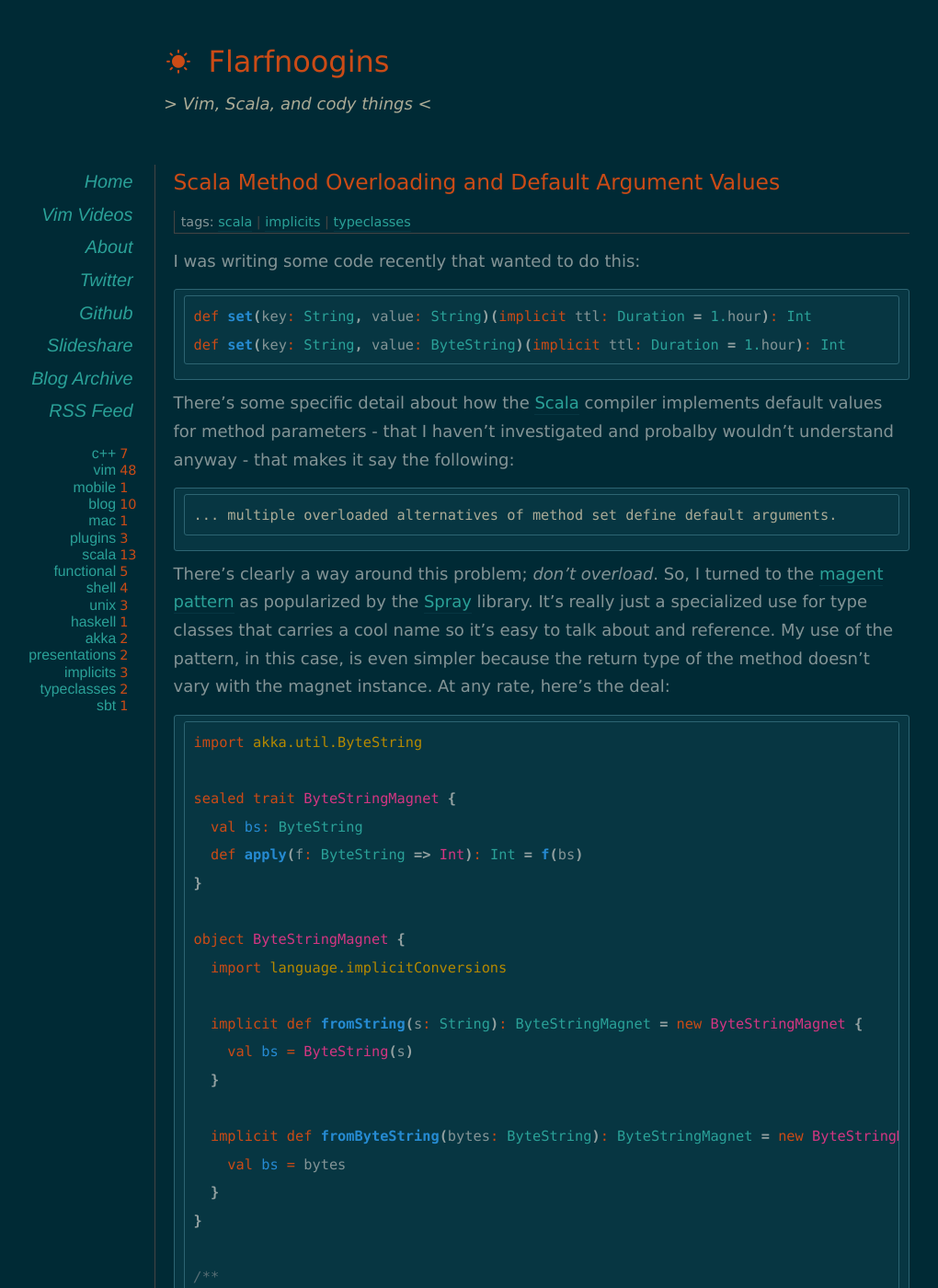
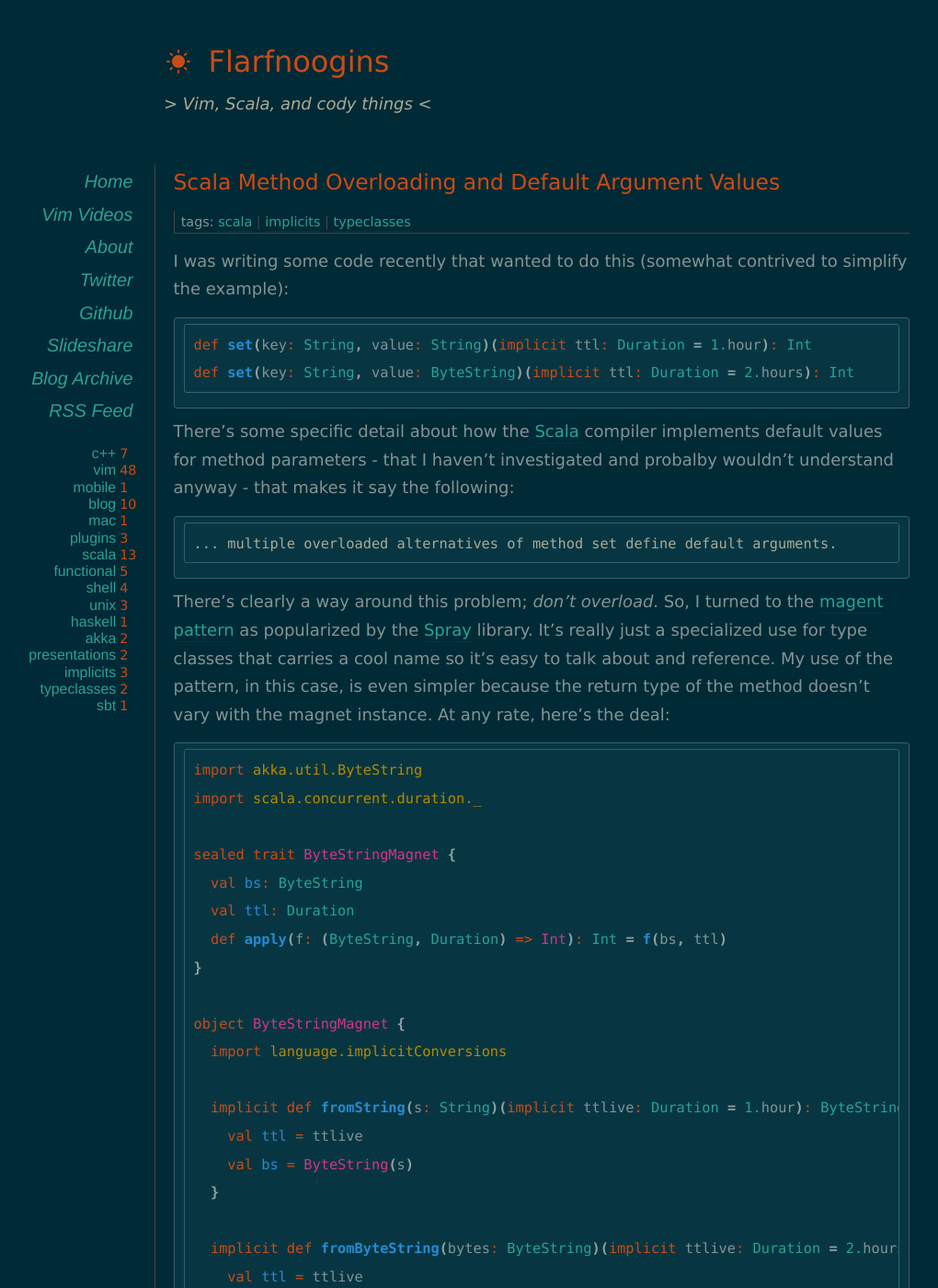
Before and after one commit to derekwyatt/derekwyatt.github.io, a Jekyll site: the page built from _posts/2014-01-11-scala-method-overloading-and-default-argument-values.markdown, in a window 1280 px wide and 1400 px high. Shown: the whole window at 92% size, without its empty margins (62-1082 px from the left). Built offline with Jekyll 4.4.1, drawn with Linux system fonts in a browser that asks for light colours; nearby versions of some CDN libraries; Markdown is read by kramdown in place of the engine named in the settings; some of the changed text lies outside the part shown.

Commit message:
Made the example a bit better

````diff
--- a/_posts/2014-01-11-scala-method-overloading-and-default-argument-values.markdown
+++ b/_posts/2014-01-11-scala-method-overloading-and-default-argument-values.markdown
@@ -6,11 +6,11 @@ tag:
 - implicits
 - typeclasses
 ---
-I was writing some code recently that wanted to do this:
+I was writing some code recently that wanted to do this (somewhat contrived to simplify the example):
 
 ``` scala
 def set(key: String, value: String)(implicit ttl: Duration = 1.hour): Int
-def set(key: String, value: ByteString)(implicit ttl: Duration = 1.hour): Int
+def set(key: String, value: ByteString)(implicit ttl: Duration = 2.hours): Int
 ```
 
 There's some specific detail about how the [Scala][1] compiler implements default values for method parameters - that I haven't investigated and probalby wouldn't understand anyway - that makes it say the following:
@@ -23,32 +23,39 @@ There's clearly a way around this problem; _don't overload_.  So, I turned to th
 
 ``` scala
 import akka.util.ByteString
+import scala.concurrent.duration._
 
 sealed trait ByteStringMagnet {
   val bs: ByteString
-  def apply(f: ByteString => Int): Int = f(bs)
+  val ttl: Duration
+  def apply(f: (ByteString, Duration) => Int): Int = f(bs, ttl)
 }
 
 object ByteStringMagnet {
   import language.implicitConversions
 
-  implicit def fromString(s: String): ByteStringMagnet = new ByteStringMagnet {
+  implicit def fromString(s: String)(implicit ttlive: Duration = 1.hour): ByteStringMagnet = new ByteStringMagnet {
+    val ttl = ttlive
     val bs = ByteString(s)
   }
 
-  implicit def fromByteString(bytes: ByteString): ByteStringMagnet = new ByteStringMagnet {
+  implicit def fromByteString(bytes: ByteString)(implicit ttlive: Duration = 2.hours): ByteStringMagnet = new ByteStringMagnet {
+    val ttl = ttlive
     val bs = bytes
   }
 }
 
-/**
- * Now we have only one instance of the `set` method; the magnet pattern takes
- * care of pulling the various types down into the argument.
- */
-def set(key: String, magnet: ByteStringMagnet)(implicit ttl: Duration = 1.hour): Int =
-  magnet { value =>
-    // Do something with the ByteString value and return an Int
-  }
+object Main extends App {
+  /**
+   * Now we have only one instance of the `set` method; the magnet pattern takes
+   * care of pulling the various types down into the argument.
+   */
+  def set(key: String, magnet: ByteStringMagnet): Int =
+    magnet { (value, ttl) =>
+      // Do something with the ByteString value and return an Int
+      5
+    }
+}
 ```
 
 Problem solved.  The implicit conversions are resolved nicely because they're right on the `ByteStringMagnet` and, in general, you should never have to define an implicit conversion anywhere else (unless of course you need to extend the functionality from outside of the library).
````
